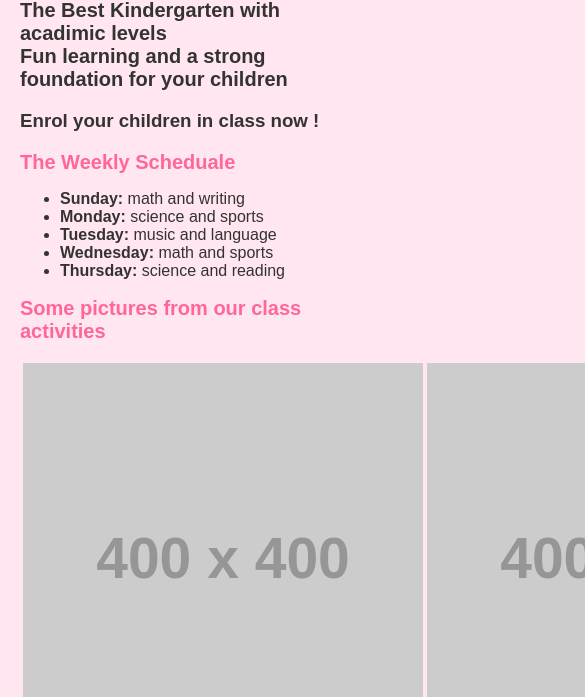
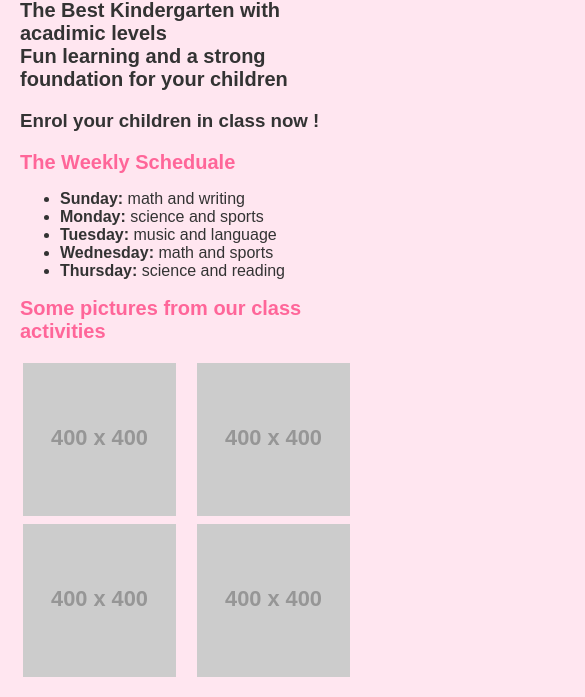
Before and after one commit to rawanUOB/CS333, a plain HTML site: page index.html in a window 390 px wide. Shown: the part 387-1084 px from the top of the page, 585 px wide, since content can reach past the window. Drawn offline with Linux system fonts and the light colour scheme; placeholder pictures from the web are drawn by us.

Commit message:
comments

```diff
--- a/index.html
+++ b/index.html
@@ -41,10 +41,10 @@
         </div>
 
 
+
+    <h2>Some pictures from our class activities</h2>
     <div id="gallery">
-        <h2>Some pictures from our class activities<h2>
-
-            <table>
+        <table>
             <tr>
                 <td><img src="https://placehold.co/400x400/green/white" alt="photo" ></td>
                 <td><img src="https://placehold.co/400x400/orange/white" alt="photo"></td>
--- a/styles.css
+++ b/styles.css
@@ -25,6 +25,8 @@ nav a {
     transition: color 0.3s;
 }
 
+
+/*to have a colorful hoover effect: */
 nav a:hover {
     color: #dfd87b;
 }
@@ -78,11 +80,15 @@ iframe{
     height: 300px;
 }
 
-.gallery{
+/*gallery design*/
+#gallery{
+    display: flex;
     max-width: 100%;
     overflow-x: auto;
 }
 
+
+/*to ensure the layout is responsive*/
 @media(max-width:2000px){
     h1{
         font-size:45px ;
@@ -105,11 +111,18 @@ nav ul a {
     margin: 7px;
 }
 
+#gallery img {
+    width: 90%;
+    max-width: 500px;
+}
+
+
 }
 
 
 
 @media (max-width: 760px) {
+
     h1{
         font-size:30px ;
     }
@@ -126,5 +139,9 @@ nav ul a {
         margin: auto;
     }
 
+    #gallery img {
+        width: 90%;
+        max-width: 300px;
+    }
 
 }
```
